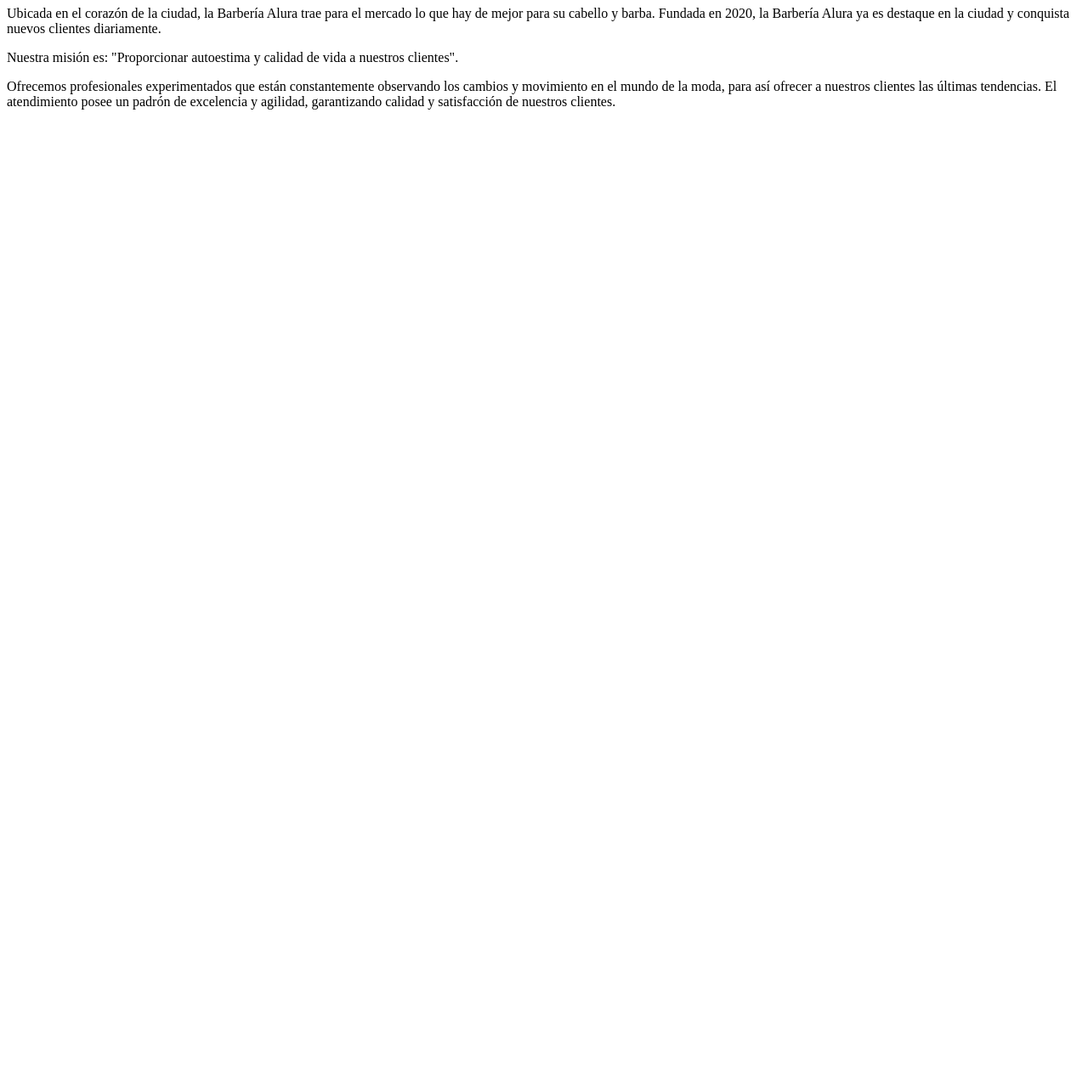
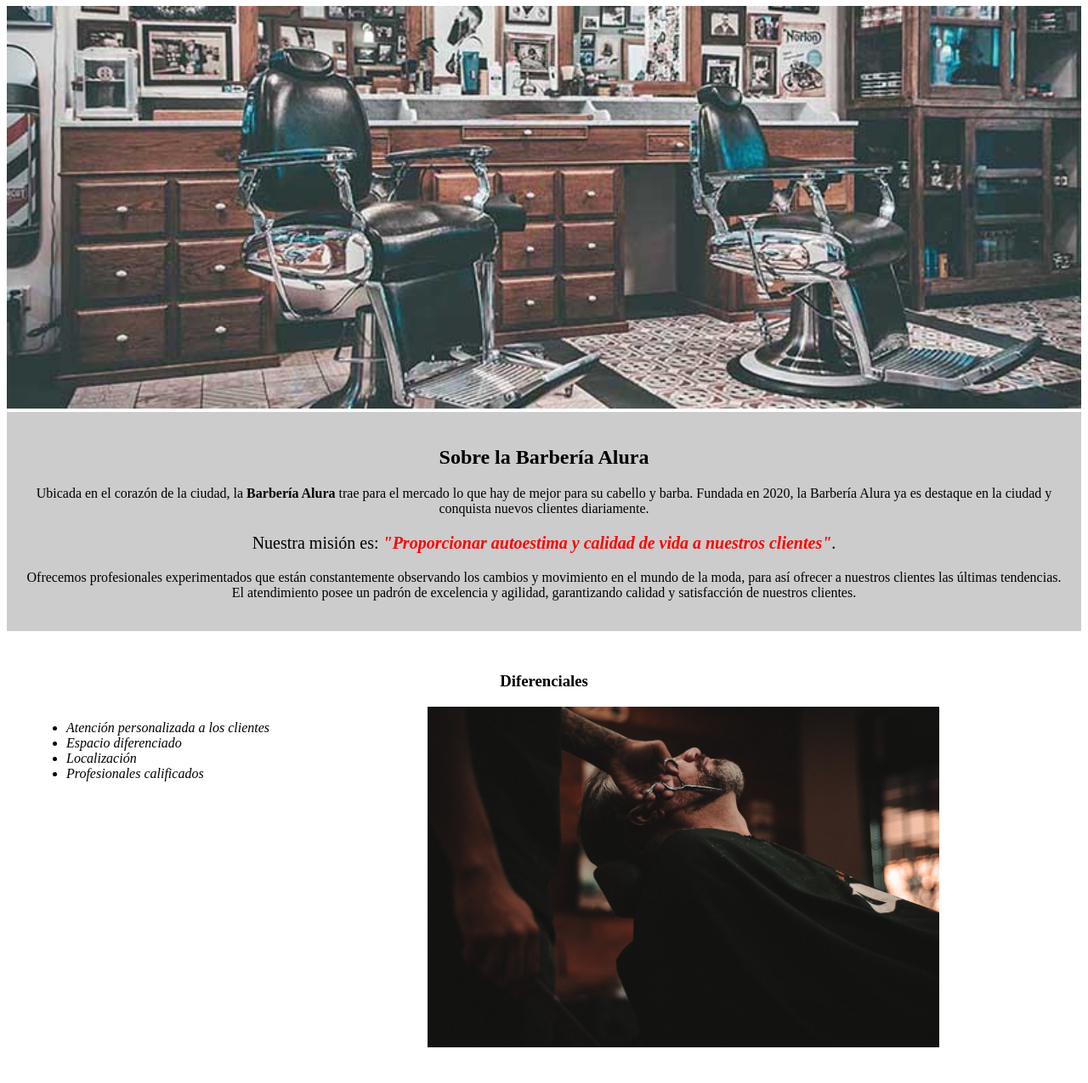
Before and after one commit to JairP-bante/Barberia-Alura, a plain HTML site: page index.html in a window 1280 px wide. Shown: the part 73-1348 px from the top of the page at 85% size. Before the commit the page ends 800 px from the top, so only its background shows below. Drawn offline with Linux system fonts and the light colour scheme.

Commit message:
Completa-index-y-estilos

```diff
--- a/index.html
+++ b/index.html
@@ -6,18 +6,55 @@
     <meta charset="UTF-8">
     <meta name="viewport" content="width=device-width, initial-scale=1.0">
     <title>Barbería Alura</title>
+    <link rel="stylesheet" href="style.css">
 </head>
 
 <body>
-    <h1>Sobre la Barbería Alura</h1>
-    <p>Ubicada en el corazón de la ciudad, la Barbería Alura trae para el mercado lo que hay de mejor para su cabello y
+    <header>
+        <h1 class="titulo-principal">Barbería Alura</h1>
+    </header>
+
+
+    <img class="banner" src="banner/banner.jpg" alt="imagen de la Barbería Alura">
+
+
+    <div class="principal">
+
+        <h2 class="titulo-centralizado">Sobre la Barbería Alura</h2>
+
+            <p>Ubicada en el corazón de la ciudad, la <span class="negrita">Barbería Alura</span> trae para el mercado lo que hay de
+                mejor para su cabello y
                 barba.
                 Fundada en 2020, la Barbería Alura ya es destaque en la ciudad y conquista nuevos clientes diariamente. </p>
-    <p>Nuestra misión es: "Proporcionar autoestima y calidad de vida a nuestros clientes".</p>
+
+            <p id="mision">Nuestra misión es: <span class="negritas">"Proporcionar autoestima y calidad de vida a nuestros
+                    clientes"</span>.</p>
+
             <p>Ofrecemos profesionales experimentados que están constantemente observando los cambios y movimiento en el mundo
                 de la moda, para así ofrecer a nuestros clientes las últimas tendencias.
                 El atendimiento posee un padrón de excelencia y agilidad, garantizando calidad y satisfacción de nuestros
                 clientes. </p>
+    </div>
+
+
+    <div class="diferenciales">
+
+        <h3 class="titulo-centralizado">Diferenciales</h3>
+
+        <ul>
+            <li class="items">Atención personalizada a los clientes</li>
+            <li class="items">Espacio diferenciado</li>
+            <li class="items">Localización</li>
+            <li class="items">Profesionales calificados</li>
+        </ul>
+
+        <img class="imagenDiferenciales" src="diferenciales/diferenciales.jpg" alt="imagen de corte de barba">
+    </div>
+
+
+
+
+
 </body>
 
 </html>
--- /dev/null
+++ b/style.css
@@ -0,0 +1,54 @@
+.titulo-principal{
+    padding-left: 30px;
+}
+
+.banner{
+    width: 100%;
+}
+
+.principal{
+    background: #CCCCCC;
+    padding: 20px;
+}
+
+.titulo-centralizado{
+    text-align: center;
+}
+
+p{
+    text-align: center;
+}
+
+.negrita{
+    font-weight: bold;
+}
+
+#mision{
+    font-size: 20px;
+}
+
+.negritas{
+    font-weight: bold;
+    color: red;
+    font-style: italic;
+}
+
+.diferenciales{
+    background: #FFFFFF;
+    padding: 30px;
+}
+
+ul{
+    display: inline-block;
+    vertical-align: top;
+    width: 20%;
+    margin-right: 15%;
+}
+
+.items{
+    font-style: italic;
+}
+
+.imagenDiferenciales{
+    width: 50%;
+}
```
Also changed, not shown: banner/banner.jpg (added), diferenciales/diferenciales.jpg (added). Lines whose indentation alone changed are shown as unchanged.
